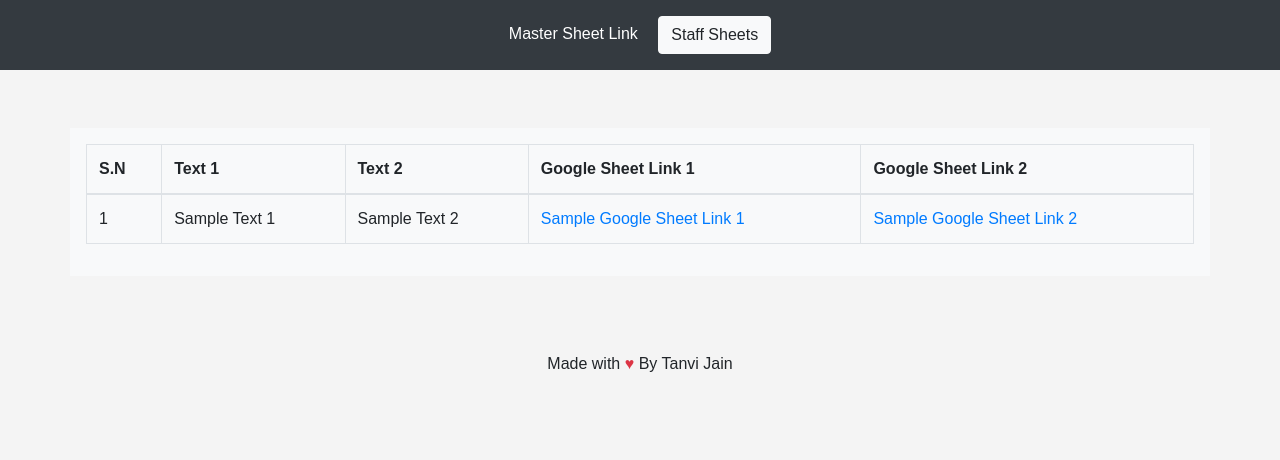
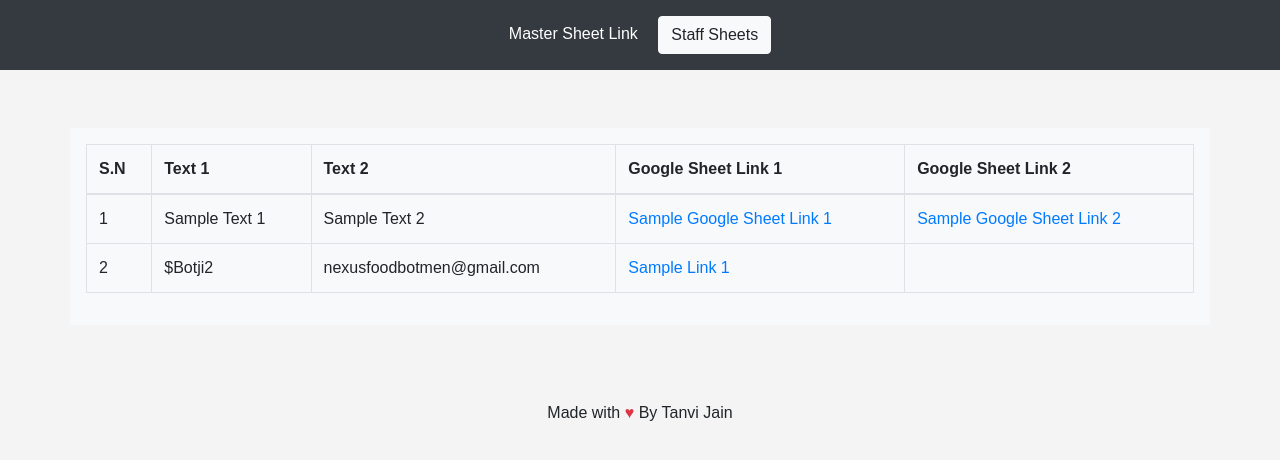
Before and after one commit to Realbatra/Jain01, a plain HTML site: page main.html in a window 1280 px wide. Drawn offline with nearby package versions, Linux system fonts and the light colour scheme.

Commit message:
Update main.html

```diff
--- a/main.html
+++ b/main.html
@@ -34,6 +34,14 @@
                             <td><a href="#">Sample Google Sheet Link 1</a></td>
                             <td><a href="#">Sample Google Sheet Link 2</a></td>
                         </tr>
+                        <tr>
+    <td>2</td> <!-- Adjust the serial number as needed -->
+    <td>$Botji2</td>
+    <td>nexusfoodbotmen@gmail.com</td>
+    <td><a href="https://docs.google.com/spreadsheets/d/1FMC2ILYlRrGBlr-RRxrgke-PM2BceiEDaPzVnCyxXd8/edit?pli=1#gid=813857721">Sample Link 1</a></td>
+    <td></td> <!-- Empty cell for the second link column -->
+</tr>
+
                         <!-- ... Additional rows can be added here ... -->
                     </tbody>
                 </table>
```
